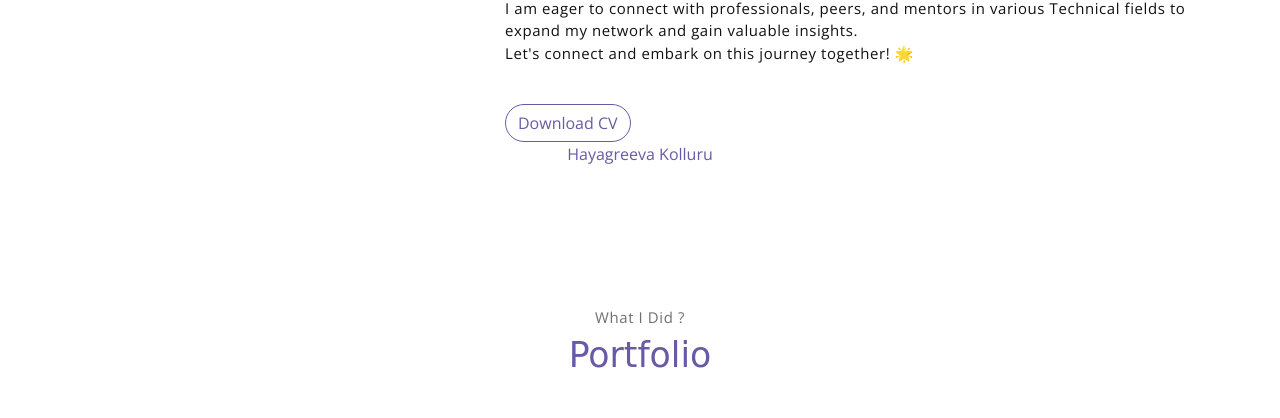
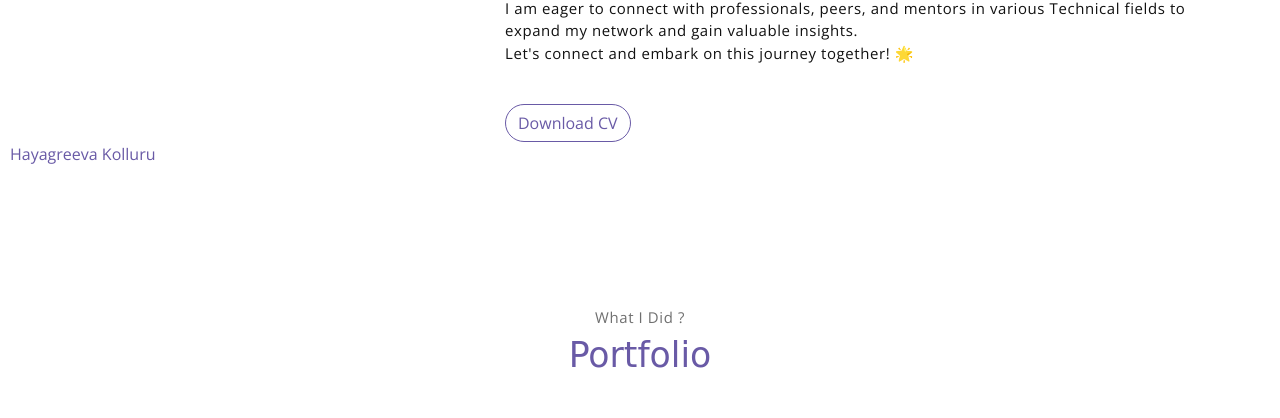
Before and after one commit to Nanikolluru/Portfolio, a plain HTML site: page index.html in a window 1280 px wide. Shown: the part 1472-1890 px from the top of the page. Drawn offline with nearby package versions, Linux system fonts and the light colour scheme; files whose address does not match are found by name; a web font is replaced by a local one.

Commit message:
Update index.html

```diff
--- a/index.html
+++ b/index.html
@@ -125,7 +125,7 @@
                 </div>
             </div><!-- end of about wrapper -->
         </div><!-- end of container -->
-        <div class="container text-center" class="badge-base LI-profile-badge" data-locale="en_US" data-size="large" data-theme="light" data-type="HORIZONTAL" data-vanity="hayakollur" data-version="v1"><a class="badge-base__link LI-simple-link" href="https://in.linkedin.com/in/hayakollur?trk=profile-badge">Hayagreeva Kolluru</a></div>
+        <div class="badge-base LI-profile-badge" data-locale="en_US" data-size="large" data-theme="light" data-type="HORIZONTAL" data-vanity="hayakollur" data-version="v1"><a class="badge-base__link LI-simple-link" href="https://in.linkedin.com/in/hayakollur?trk=profile-badge">Hayagreeva Kolluru</a></div>
 
     </section> <!-- end of about section -->
 
```
